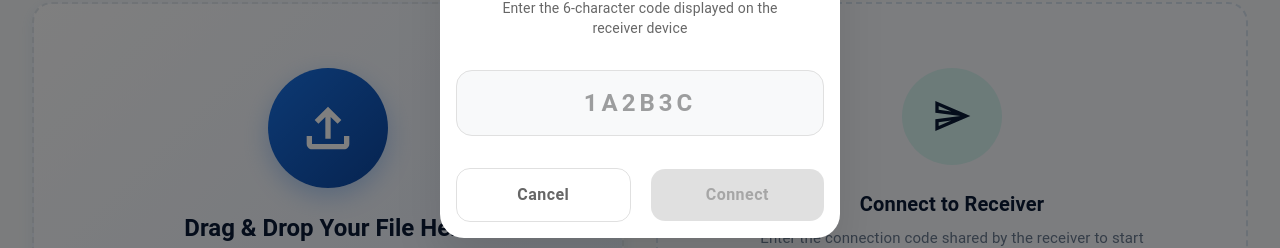
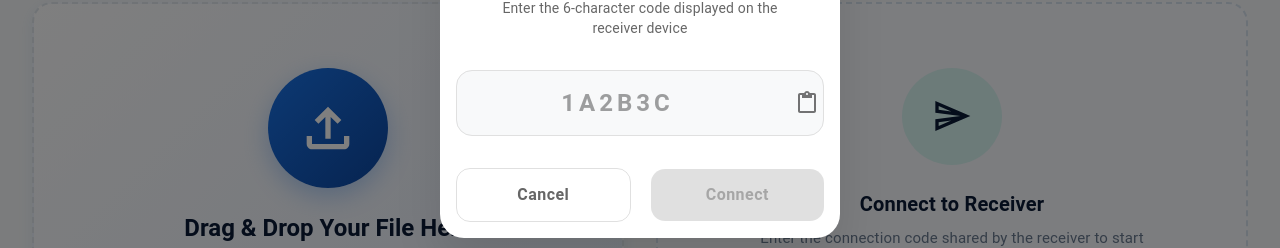
Before and after one commit to sonalsai/SwiftDrop-Web, a React (Vite) app in the folder client/: page /home in a window 1280 px wide. Both pictures are taken after a click on the button "Enter connection code". Shown: the part 361-609 px from the top of the page. Built offline with nearby package versions, Linux system fonts and the light colour scheme; no server answers.

Commit message:
feat: Add paste from clipboard functionality to connection code input and refactor its styling.

```diff
--- a/client/src/shared/components/ConnectionDialog/ConnectionDialog.jsx
+++ b/client/src/shared/components/ConnectionDialog/ConnectionDialog.jsx
@@ -8,8 +8,10 @@ import {
   TextField,
   Typography,
   Box,
+  InputAdornment,
+  IconButton,
 } from "@mui/material";
-import { Link, LinkOff } from "@mui/icons-material";
+import { Link, LinkOff, ContentPaste } from "@mui/icons-material";
 import PropTypes from "prop-types";
 
 const ConnectionDialog = ({ open, onClose, onConnect }) => {
@@ -88,6 +90,39 @@ const ConnectionDialog = ({ open, onClose, onConnect }) => {
                   .slice(0, 6);
                 setConnectionCode(formattedValue);
               }}
+              InputProps={{
+                endAdornment: (
+                  <InputAdornment position="end">
+                    <IconButton
+                      onClick={async () => {
+                        try {
+                          const text = await navigator.clipboard.readText();
+                          const formattedValue = text
+                            .replace(/[^a-zA-Z0-9]/g, "")
+                            .toUpperCase()
+                            .slice(0, 6);
+                          setConnectionCode(formattedValue);
+                        } catch (err) {
+                          console.error("Failed to read clipboard:", err);
+                        }
+                      }}
+                      edge="end"
+                    >
+                      <ContentPaste />
+                    </IconButton>
+                  </InputAdornment>
+                ),
+                sx: {
+                  borderRadius: "16px",
+                  backgroundColor: "#F8F9FA",
+                  "& fieldset": { borderColor: "#E0E0E0" },
+                  "&:hover fieldset": { borderColor: "var(--primary-blue)" },
+                  "&.Mui-focused fieldset": {
+                    borderColor: "var(--primary-blue)",
+                    borderWidth: "2px",
+                  },
+                },
+              }}
               inputProps={{
                 style: {
                   textAlign: "center",
@@ -99,22 +134,8 @@ const ConnectionDialog = ({ open, onClose, onConnect }) => {
                 maxLength: 6,
                 spellCheck: false,
               }}
-              sx={{
-                "& .MuiOutlinedInput-root": {
-                  borderRadius: "16px",
-                  backgroundColor: "#F8F9FA",
-                  "& fieldset": {
-                    borderColor: "#E0E0E0",
-                  },
-                  "&:hover fieldset": {
-                    borderColor: "var(--primary-blue)",
-                  },
-                  "&.Mui-focused fieldset": {
-                    borderColor: "var(--primary-blue)",
-                    borderWidth: "2px",
-                  },
-                },
-              }}
+              // Removed sx prop since styling is now in InputProps
+              variant="outlined"
             />
           </form>
         </DialogContent>
```
